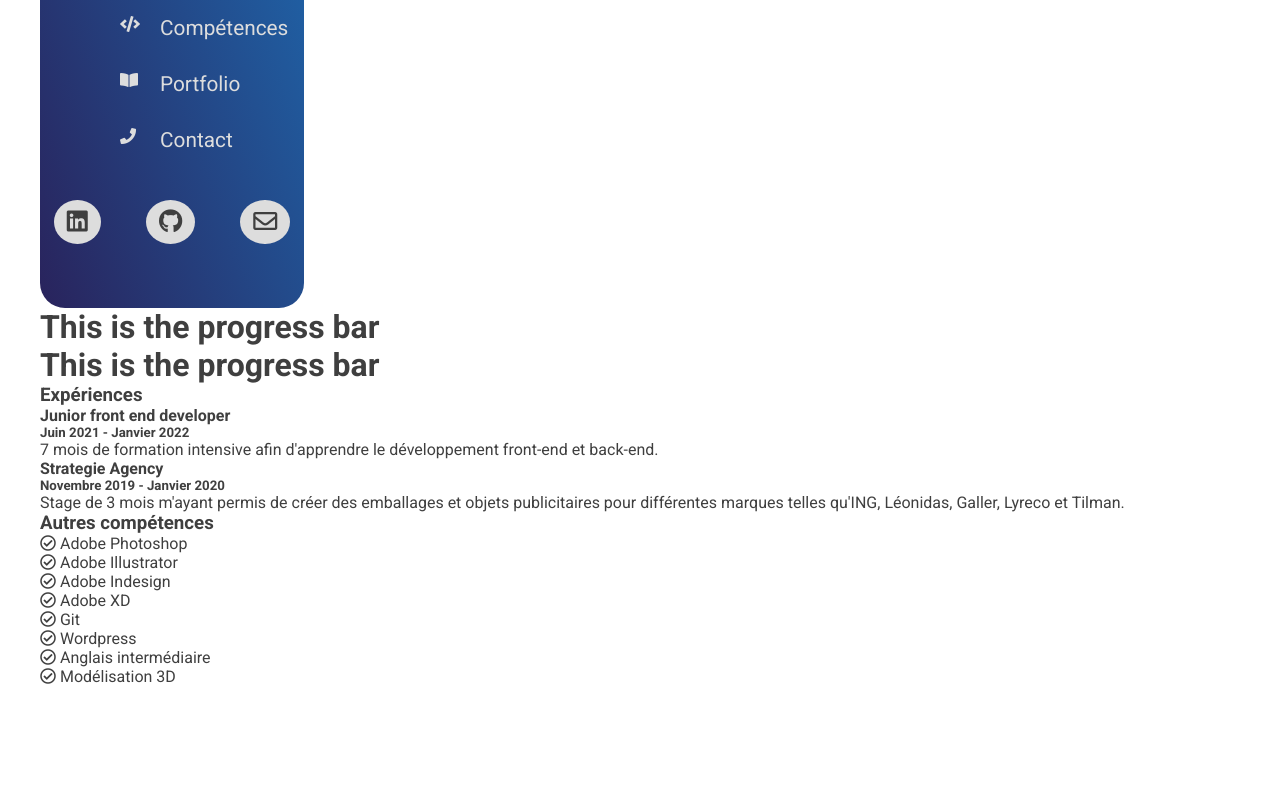
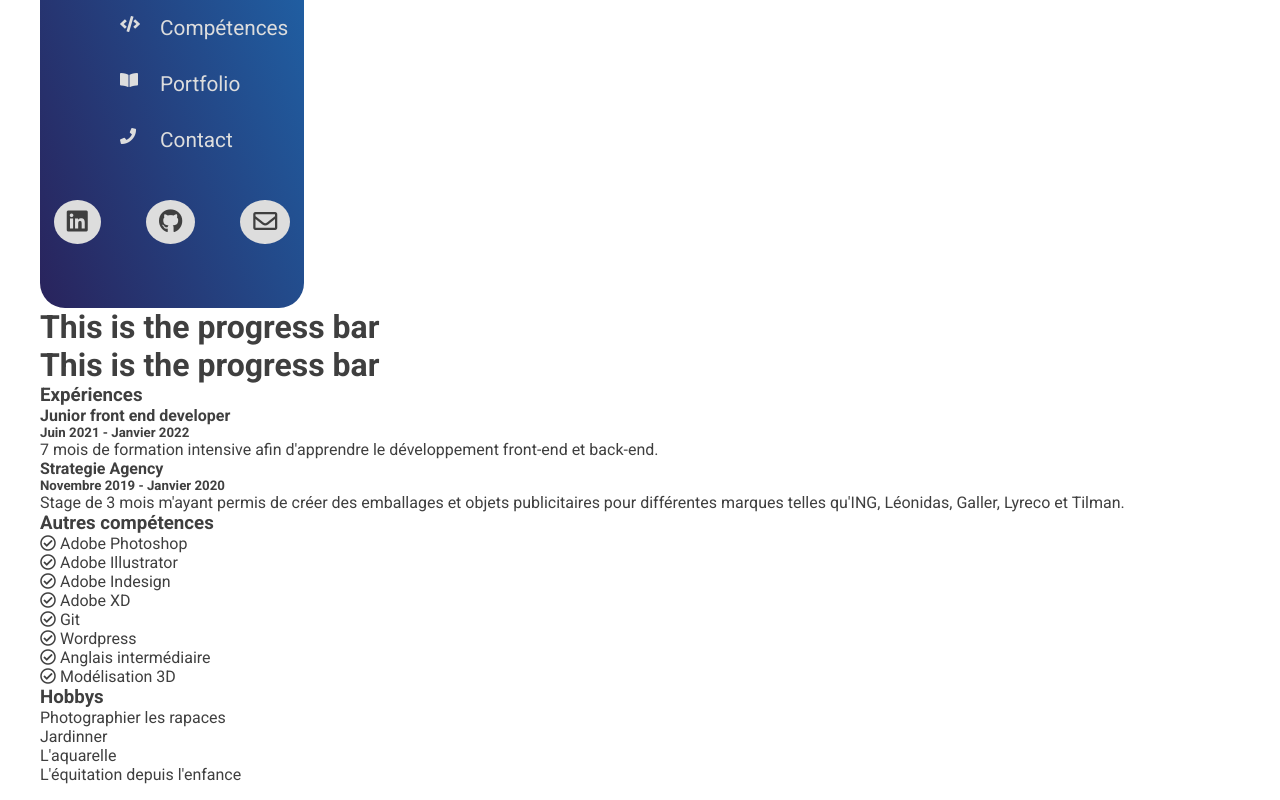
Before and after one commit to Corentine4/Portfolio-React, a React (Create React App) app: page /competences in a window 1280 px wide. Shown: the part 354-1154 px from the top of the page. Before the commit the page ends 1056 px from the top, so only its background shows below. Built offline with nearby package versions, Linux system fonts and the light colour scheme.

Commit message:
Hobbys page

```diff
--- a/src/elements/Knowledges/Hobbys.js
+++ b/src/elements/Knowledges/Hobbys.js
@@ -3,7 +3,13 @@ import React from 'react';
 const Hobbys = () => {
     return (
         <div>
-            <h1></h1>
+            <h3>Hobbys</h3>
+            <ul>
+                <li>Photographier les rapaces</li>
+                <li>Jardinner</li>
+                <li>L'aquarelle</li>
+                <li>L'équitation depuis l'enfance</li>
+            </ul>
         </div>
     );
 };
```
